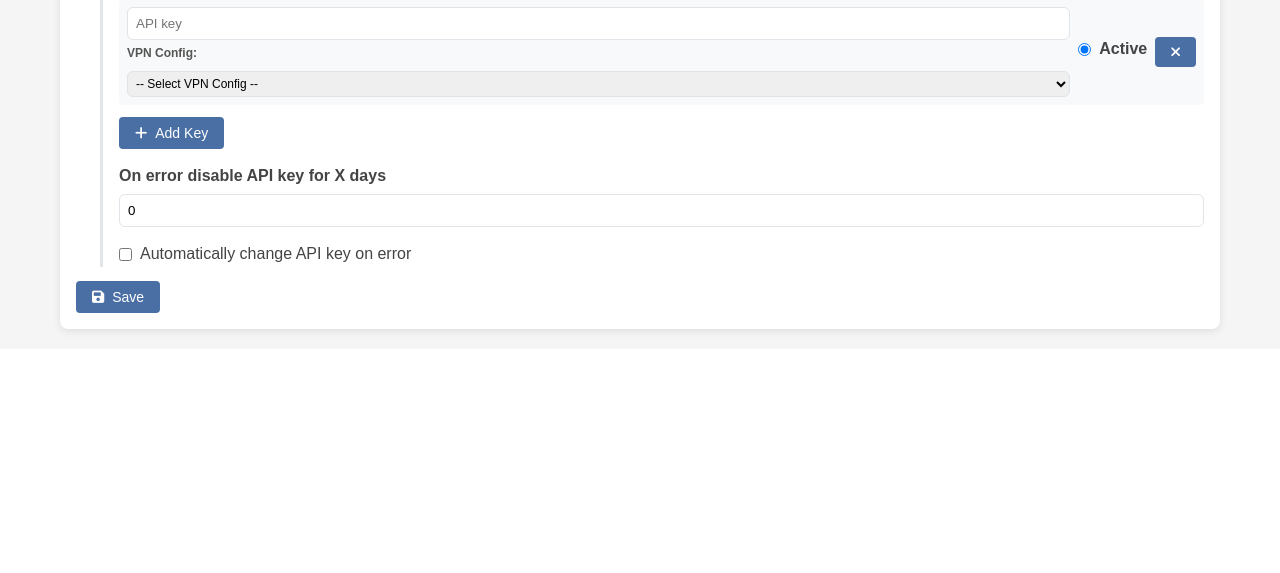
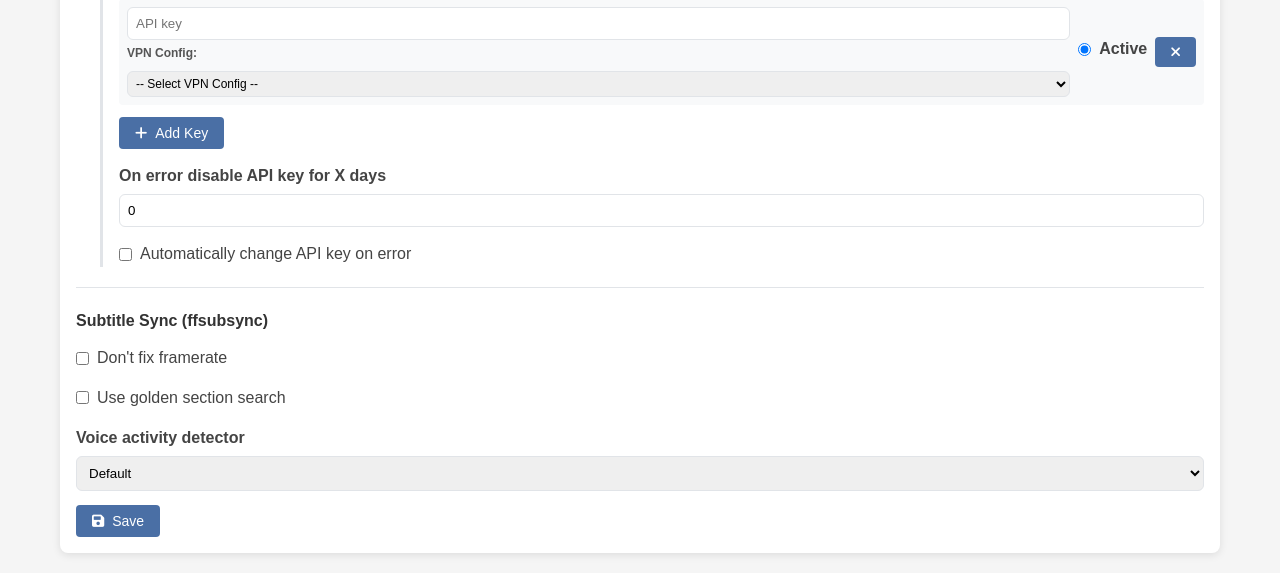
Before and after one commit to momith/subtitle-cockpit, a Flask app: page /settings in a window 1280 px wide. Shown: the part 1801-2374 px from the top of the page. Before the commit the page ends 2137 px from the top, so only its background shows below. Run offline with Flask 2, Linux system fonts and the light colour scheme; data that the repository does not hold is empty.

Commit message:
add sub sync feature

```diff
--- a/windsurf-project/requirements.txt
+++ b/windsurf-project/requirements.txt
@@ -20,3 +20,4 @@ azure-ai-translation-text==1.0.0
 google-genai
 pyasstosrt
 subliminal
+ffsubsync
--- a/windsurf-project/src/app.py
+++ b/windsurf-project/src/app.py
@@ -12,7 +12,7 @@ from datetime import timedelta
 from PIL import Image
 import pytesseract
 import logging
-from job_queue import get_job_queue, JOB_TYPE_SUP_TO_SRT, JOB_TYPE_TRANSLATE, JOB_TYPE_EXTRACT, JOB_TYPE_SEARCH_SUBTITLES
+from job_queue import get_job_queue, JOB_TYPE_SUP_TO_SRT, JOB_TYPE_TRANSLATE, JOB_TYPE_EXTRACT, JOB_TYPE_SEARCH_SUBTITLES, JOB_TYPE_SYNC_SUBTITLES
 
 logging.basicConfig(level=logging.INFO)
 
@@ -151,6 +151,9 @@ def _default_settings():
         'excluded_file_types': '',
         'max_parallel_jobs': 1,
         'subtitle_max_downloads': 1,
+        'sync_dont_fix_framerate': False,
+        'sync_use_golden_section': False,
+        'sync_vad': 'default',
         'provider': 'DeepL',
         'translation_target_language': '',
         'ocr_source_language': 'eng',
@@ -324,6 +327,9 @@ def read_settings():
                 'excluded_file_types': excluded_file_types,
                 'max_parallel_jobs': max_parallel_jobs,
                 'subtitle_max_downloads': subtitle_max_downloads,
+                'sync_dont_fix_framerate': bool(data.get('sync_dont_fix_framerate', base.get('sync_dont_fix_framerate', False))),
+                'sync_use_golden_section': bool(data.get('sync_use_golden_section', base.get('sync_use_golden_section', False))),
+                'sync_vad': str(data.get('sync_vad', base.get('sync_vad', 'default')) or 'default'),
                 'provider': provider,
                 'translation_target_language': translation_target_language,
                 'ocr_source_language': ocr_source_language,
@@ -482,12 +488,19 @@ def api_settings():
     if subtitle_max_downloads < 1:
         subtitle_max_downloads = 1
 
+    sync_dont_fix_framerate = bool(payload.get('sync_dont_fix_framerate', existing.get('sync_dont_fix_framerate', False)))
+    sync_use_golden_section = bool(payload.get('sync_use_golden_section', existing.get('sync_use_golden_section', False)))
+    sync_vad = str(payload.get('sync_vad', existing.get('sync_vad', 'default')) or 'default')
+
     new_settings = {
         'root_dir': root_dir,
         'mullvad_vpn_config_dir': mullvad_vpn_config_dir,
         'excluded_file_types': excluded_file_types,
         'max_parallel_jobs': max_parallel_jobs,
         'subtitle_max_downloads': subtitle_max_downloads,
+        'sync_dont_fix_framerate': sync_dont_fix_framerate,
+        'sync_use_golden_section': sync_use_golden_section,
+        'sync_vad': sync_vad,
         'provider': provider,
         'translation_target_language': translation_target_language,
         'ocr_source_language': ocr_source_language,
@@ -1148,6 +1161,63 @@ def search_subtitles():
 
     return jsonify({
         'message': f'Added {len(added_jobs)} subtitle search job(s) to queue',
+        'jobs': added_jobs,
+        'errors': errors if errors else None
+    })
+
+
+@app.route('/api/sync_subtitles', methods=['POST'])
+def sync_subtitles():
+    """Queue subtitle sync jobs (ffsubsync)"""
+    if not job_queue:
+        init_job_queue()
+
+    data = request.get_json(silent=True) or {}
+    paths = data.get('paths', [])
+
+    if not isinstance(paths, list) or len(paths) == 0:
+        return jsonify({'error': 'No subtitle files provided'}), 400
+
+    settings = read_settings()
+    base_dir = settings.get('root_dir') or app.config.get('BASE_DIR')
+    if not base_dir:
+        return jsonify({'error': 'Base directory not configured'}), 400
+
+    added_jobs = []
+    errors = []
+
+    for rel_path in paths:
+        try:
+            safe_rel = rel_path.lstrip('/').replace('..', '')
+            abs_path = os.path.join(base_dir, safe_rel)
+
+            if not os.path.isfile(abs_path):
+                errors.append({'path': rel_path, 'message': 'File not found'})
+                continue
+
+            if not safe_rel.lower().endswith('.srt'):
+                errors.append({'path': rel_path, 'message': 'Only SRT subtitles are supported'})
+                continue
+
+            job_id = job_queue.add_job(
+                JOB_TYPE_SYNC_SUBTITLES,
+                safe_rel,
+                params={
+                    'base_dir': base_dir,
+                    'settings_file': SETTINGS_FILE
+                }
+            )
+            added_jobs.append({'path': rel_path, 'job_id': job_id})
+
+        except Exception as e:
+            logging.exception(f'Error adding sync job for {rel_path}: {e}')
+            errors.append({'path': rel_path, 'message': str(e)})
+
+    if errors and not added_jobs:
+        return jsonify({'error': 'Failed to add sync job(s)', 'details': errors}), 500
+
+    return jsonify({
+        'message': f'Added {len(added_jobs)} sync job(s) to queue',
         'jobs': added_jobs,
         'errors': errors if errors else None
     })
--- a/windsurf-project/static/js/settings.js
+++ b/windsurf-project/static/js/settings.js
@@ -34,6 +34,9 @@ document.addEventListener('DOMContentLoaded', () => {
   const addic7edConfig = document.getElementById('addic7edConfig');
   const addic7edUsername = document.getElementById('addic7edUsername');
   const addic7edPassword = document.getElementById('addic7edPassword');
+  const syncDontFixFramerate = document.getElementById('syncDontFixFramerate');
+  const syncUseGoldenSection = document.getElementById('syncUseGoldenSection');
+  const syncVadSelect = document.getElementById('syncVadSelect');
 
   let allowedProviders = [];
   let currentSettings = null;
@@ -118,6 +121,9 @@ document.addEventListener('DOMContentLoaded', () => {
     if (maxCharsPerRequestInput) {
       maxCharsPerRequestInput.value = Number((currentSettings.max_chars_per_request && currentSettings.max_chars_per_request[curProv]) || 0);
     }
+    if (syncDontFixFramerate) syncDontFixFramerate.checked = !!currentSettings.sync_dont_fix_framerate;
+    if (syncUseGoldenSection) syncUseGoldenSection.checked = !!currentSettings.sync_use_golden_section;
+    if (syncVadSelect) syncVadSelect.value = currentSettings.sync_vad || 'default';
     renderGlobals();
     await loadVpnConfigs();
     renderKeysSection();
@@ -444,7 +450,10 @@ document.addEventListener('DOMContentLoaded', () => {
         DeepL: editedKeys.DeepL.map(copyKeyObj),
         Azure: editedKeys.Azure.map(copyKeyObj),
         Gemini: editedKeys.Gemini.map(copyKeyObj)
-      }
+      },
+      sync_dont_fix_framerate: !!(syncDontFixFramerate && syncDontFixFramerate.checked),
+      sync_use_golden_section: !!(syncUseGoldenSection && syncUseGoldenSection.checked),
+      sync_vad: (syncVadSelect ? (syncVadSelect.value || 'default') : 'default')
     };
     try {
       const res = await fetch('/api/settings', {
@@ -486,6 +495,9 @@ document.addEventListener('DOMContentLoaded', () => {
         if (geminiModelInput) {
           geminiModelInput.value = currentSettings.gemini_model || 'gemini-2.0-flash';
         }
+        if (syncDontFixFramerate) syncDontFixFramerate.checked = !!currentSettings.sync_dont_fix_framerate;
+        if (syncUseGoldenSection) syncUseGoldenSection.checked = !!currentSettings.sync_use_golden_section;
+        if (syncVadSelect) syncVadSelect.value = currentSettings.sync_vad || 'default';
         await loadVpnConfigs();
         renderKeysSection();
         setStatus('Saved');
--- a/windsurf-project/templates/index.html
+++ b/windsurf-project/templates/index.html
@@ -78,6 +78,9 @@
             <button id="searchSubtitlesBtn" class="btn" disabled>
                 <i class="fas fa-search"></i> Search Subtitles (Experimental)
             </button>
+            <button id="syncSubtitlesBtn" class="btn" disabled>
+                <i class="fas fa-sync-alt"></i> Sync Subtitles
+            </button>
         </div>
 
         <div class="filter-toolbar" style="margin-top:12px; display:flex; gap:8px; align-items:center;">
--- a/windsurf-project/templates/settings.html
+++ b/windsurf-project/templates/settings.html
@@ -233,6 +233,33 @@
                 </div>
             </div>
 
+            <hr style="margin: 20px 0; border: none; border-top: 1px solid #e1e4e8;" />
+
+            <h4 style="margin-bottom: 12px;">Subtitle Sync (ffsubsync)</h4>
+
+            <div class="row inline">
+                <input type="checkbox" id="syncDontFixFramerate" />
+                <label for="syncDontFixFramerate" style="margin:0; font-weight:500;">Don't fix framerate</label>
+            </div>
+
+            <div class="row inline">
+                <input type="checkbox" id="syncUseGoldenSection" />
+                <label for="syncUseGoldenSection" style="margin:0; font-weight:500;">Use golden section search</label>
+            </div>
+
+            <div class="row">
+                <label for="syncVadSelect">Voice activity detector</label>
+                <select id="syncVadSelect">
+                    <option value="default">Default</option>
+                    <option value="subs_then_webrtc">Subs then WebRTC</option>
+                    <option value="subs_then_auditok">Subs then Auditok</option>
+                    <option value="subs_then_silero">Subs then Silero</option>
+                    <option value="webrtc">WebRTC</option>
+                    <option value="auditok">Auditok</option>
+                    <option value="silero">Silero</option>
+                </select>
+            </div>
+
             <div class="actions">
                 <button id="saveBtn" class="btn" type="button"><i class="fas fa-save"></i> Save</button>
                 <span id="statusMsg" class="status muted"></span>
```
Also changed, not shown: windsurf-project/src/job_queue.py (+117 -1 lines), windsurf-project/static/js/script.js (+34 -1 lines), 1 other file.
